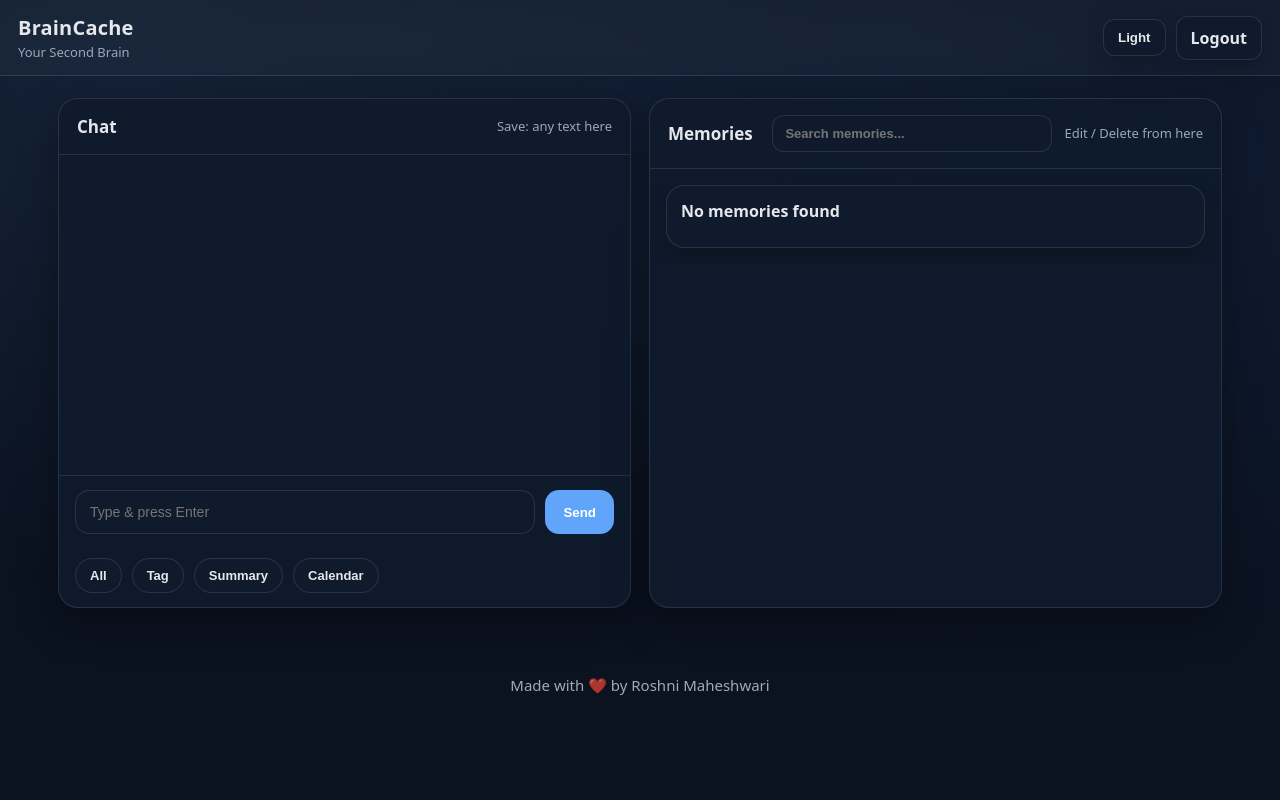
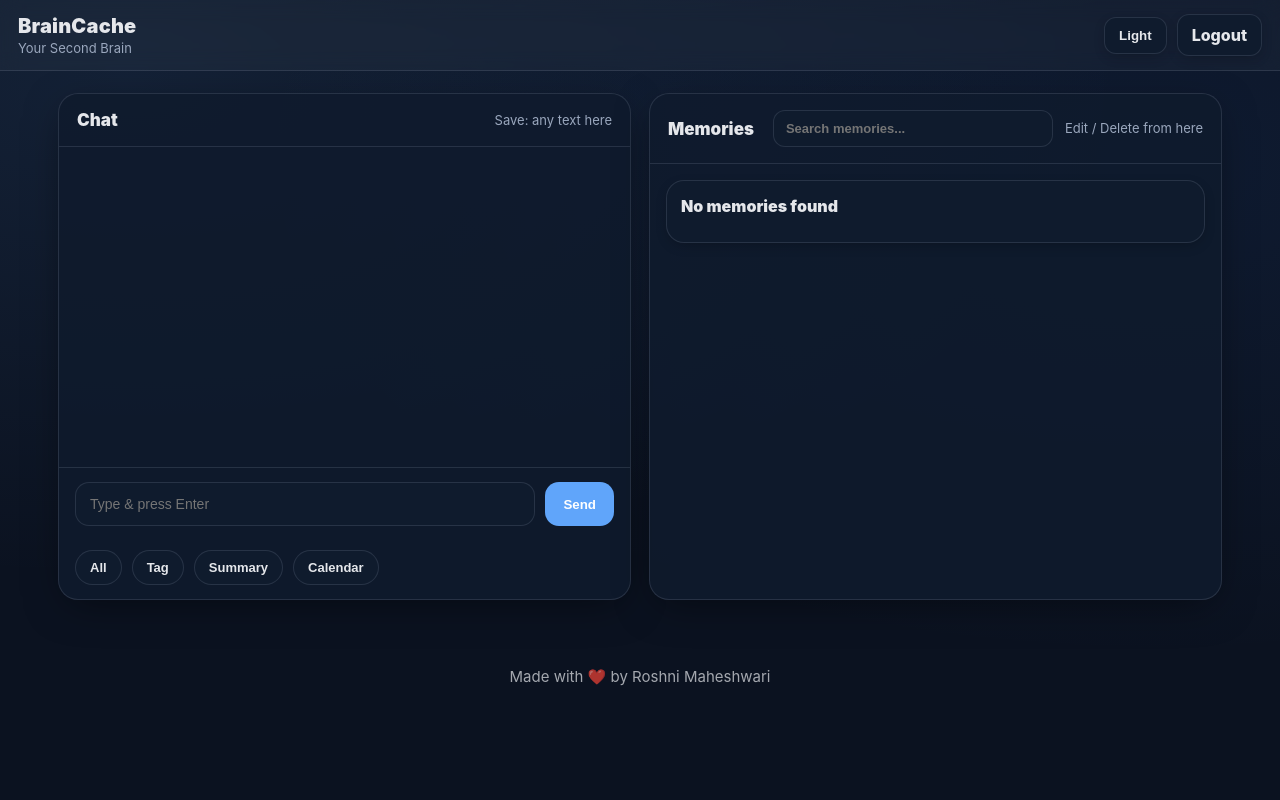
Before and after one commit to roshni-maheshwari13/BrainCache---Second-Brain-Memory-API, a FastAPI app: page / in a window 1280 px wide. Run offline with FastAPI, Linux system fonts and the light colour scheme; a user stored in the database is signed in; data that the repository does not hold is empty.

Commit message:
style: apply premium inter font, smooth animations, and sleek scrollbar

```diff
--- a/static/style.css
+++ b/static/style.css
@@ -13,13 +13,15 @@
   --danger: #dc2626;
   --danger-soft: rgba(220,38,38,.10);
 
-  --shadow: 0 14px 40px rgba(15,23,42,.08);
-  --shadow2: 0 8px 22px rgba(15,23,42,.06);
+  /* Upgarded Shadows */
+  --shadow: 0 10px 40px -10px rgba(15,23,42,.12);
+  --shadow2: 0 4px 14px -4px rgba(15,23,42,.08);
 
   --radius: 20px;
   --radius-sm: 14px;
 
-  --font: ui-sans-serif, system-ui, -apple-system, Segoe UI, Roboto, Arial;
+  /* Premium Inter Font */
+  --font: 'Inter', ui-sans-serif, system-ui, -apple-system, Segoe UI, Roboto, Arial;
 }
 
 [data-theme="dark"]{
@@ -37,8 +39,9 @@
   --danger:#fb7185;
   --danger-soft: rgba(251,113,133,.14);
 
-  --shadow: 0 14px 40px rgba(0,0,0,.35);
-  --shadow2: 0 10px 24px rgba(0,0,0,.25);
+  /* Upgraded Dark Shadows */
+  --shadow: 0 10px 40px -10px rgba(0,0,0,.5);
+  --shadow2: 0 4px 14px -4px rgba(0,0,0,.3);
 }
 
 *{
@@ -417,3 +416,21 @@ body{
   border: 1px solid rgba(250,204,21,.35);
   box-shadow: 0 0 0 2px rgba(250,204,21,.10);
 }
+
+/* =========================
+   PREMIUM SCROLLBARS
+========================= */
+::-webkit-scrollbar {
+  width: 8px;
+  height: 8px;
+}
+::-webkit-scrollbar-track {
+  background: transparent;
+}
+::-webkit-scrollbar-thumb {
+  background: rgba(100, 116, 139, 0.4);
+  border-radius: 10px;
+}
+::-webkit-scrollbar-thumb:hover {
+  background: rgba(100, 116, 139, 0.7);
+}
```
Also changed, not shown: other parts of static/style.css (+22 -26 lines).
